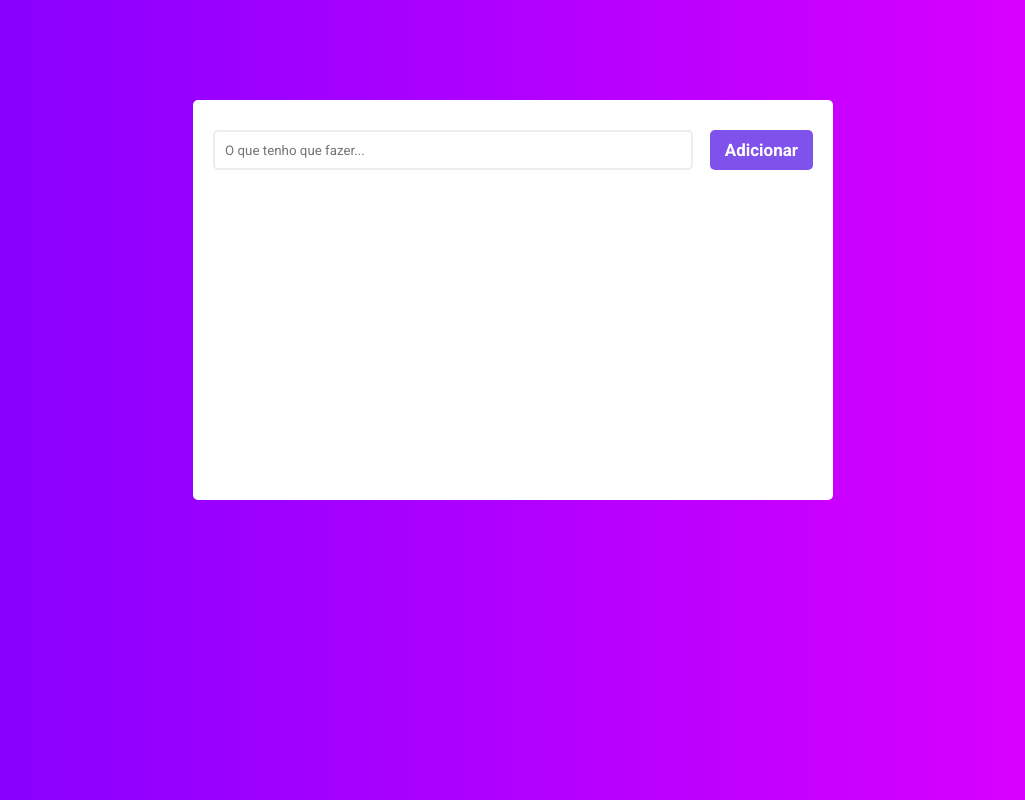
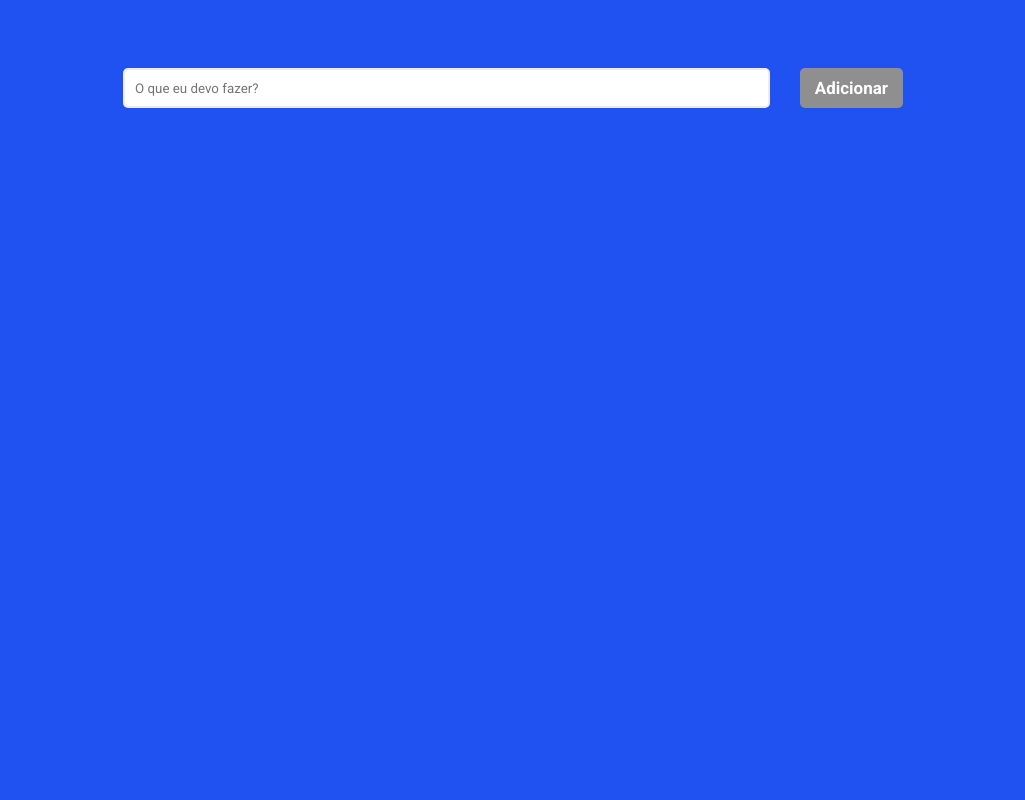
Before and after one commit to PLSR12/ToDoList, a plain HTML site: page index.html in a window 1280 px wide. Shown: the whole page, without its empty margins (127-1152 px from the left). Drawn offline with Linux system fonts and the light colour scheme.

Commit message:
update code

```diff
--- a/index.html
+++ b/index.html
@@ -1,32 +1,25 @@
 <!DOCTYPE html>
 <html lang="pt-br">
+
 <head>
   <meta charset="UTF-8" />
   <meta http-equiv="X-UA-Compatible" content="IE=edge" />
   <meta name="viewport" content="width=device-width, initial-scale=1.0" />
-    <script
-      src="https://kit.fontawesome.com/7a5bd120bc.js"
-      crossorigin="anonymous"
-    ></script>
+  <script src="https://kit.fontawesome.com/7a5bd120bc.js" crossorigin="anonymous"></script>
   <link rel="stylesheet" href="./styles.css" />
   <link rel="preconnect" href="https://fonts.googleapis.com" />
   <link rel="preconnect" href="https://fonts.gstatic.com" crossorigin />
-    <link
-      href="https://fonts.googleapis.com/css2?family=Roboto:wght@100;400;700&display=swap"
-      rel="stylesheet"
-    />
+  <link href="https://fonts.googleapis.com/css2?family=Roboto:wght@100;400;700&display=swap" rel="stylesheet" />
   <title>Lista de Tarefas</title>
 </head>
 
 <body>
-    <div class="container">
-      <input id="input-principal" placeholder="O que tenho que fazer..." />
+  <input id="input-principal" placeholder="O que eu devo fazer?" />
 
   <button id="botao-adicionar">Adicionar</button>
 
   <ul id="tarefas"></ul>
-    </div>
 </body>
+<script src="./scripts.js"></script>
 
-  <script src="./scripts.js"></script>
 </html>
--- a/styles.css
+++ b/styles.css
@@ -1,19 +1,37 @@
-
 * {
-    margin: 0;
-    padding: 0;
+    margin: 0 auto;
+    padding: 0 auto;
     box-sizing: border-box;
     outline: none;
     font-family: 'Roboto', sans-serif;
 }
 
 body {
-    background: linear-gradient(90deg, #7F00FF 0%, #E100FF 100%);
+    background: #2051f1;
+    width: 100vh;
+    height: 50vh;
+    justify-content: center;
+    align-items: center;
+    margin-bottom: 105px;
+    border-radius: 5px;
+    margin-top: 3%;
+    margin-left: auto;
+    margin-right: auto;
+    padding: 30px 10px;
 }
 
+#input-principal {
+    width: 83%;
+    height: 40px;
+    border: 2px solid rgba(209, 211, 212, 0.4);
+    border-radius: 5px;
+    padding-left: 10px;
+    flex-wrap: wrap;
+    word-wrap: break-word;
+}
 
 #botao-adicionar {
-    background: #8052EC;
+    background: #8f8f8f;
     border-radius: 5px;
     height: 40px;
     border: none;
@@ -25,32 +43,12 @@ body {
     font-weight: 700;
 }
 
-#botao-adicionar:hover{
+#botao-adicionar:hover {
     opacity: 0.8;
 }
 
 #botao-adicionar:active {
     opacity: 0.6;
-}
-
-.container {
-    background: #FFFFFF;
-    width: 50%;
-    height: 400px;
-    margin-bottom: 100px;
-    border-radius: 5px;
-    margin-top: 100px;
-    margin-left: auto;
-    margin-right: auto;
-    padding: 30px 20px;
-}
-
-#input-principal {
-    width: 80%;
-    height: 40px;
-    border: 2px solid rgba(209, 211, 212, 0.4);
-    border-radius: 5px;
-    padding-left: 10px;
 }
 
 #tarefas {
@@ -87,7 +85,7 @@ body {
     transition: opacity 0.5s ease-in-out;
 }
 
-.fa-trash{
+.fa-trash {
     color: red;
 }
 
@@ -105,18 +103,18 @@ body {
 }
 
 .fa-rocket {
-    color:#4F0FC5;
+    color: #4F0FC5;
 }
 
-.item-tarefa:hover .botao-delete{
+.item-tarefa:hover .botao-delete {
     opacity: 1;
 }
 
-.item-tarefa:hover .botao-foguete{
+.item-tarefa:hover .botao-foguete {
     opacity: 1;
 }
 
-.concluido{
-   background-color: #d4f88d;
-   text-decoration: line-through;
+.concluido {
+    background-color: #d4f88d;
+    text-decoration: line-through;
 }
```
Lines whose indentation alone changed are shown as unchanged.
